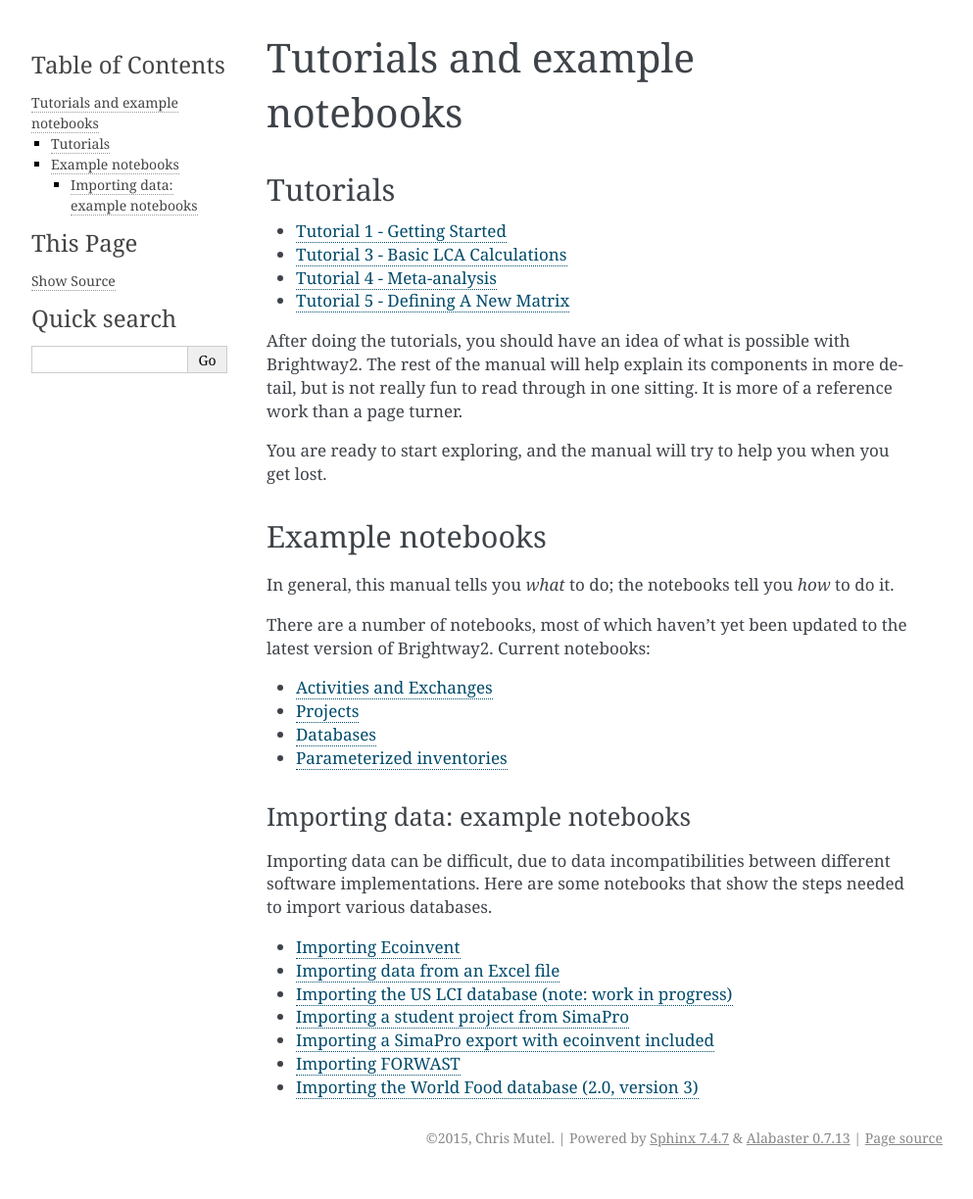
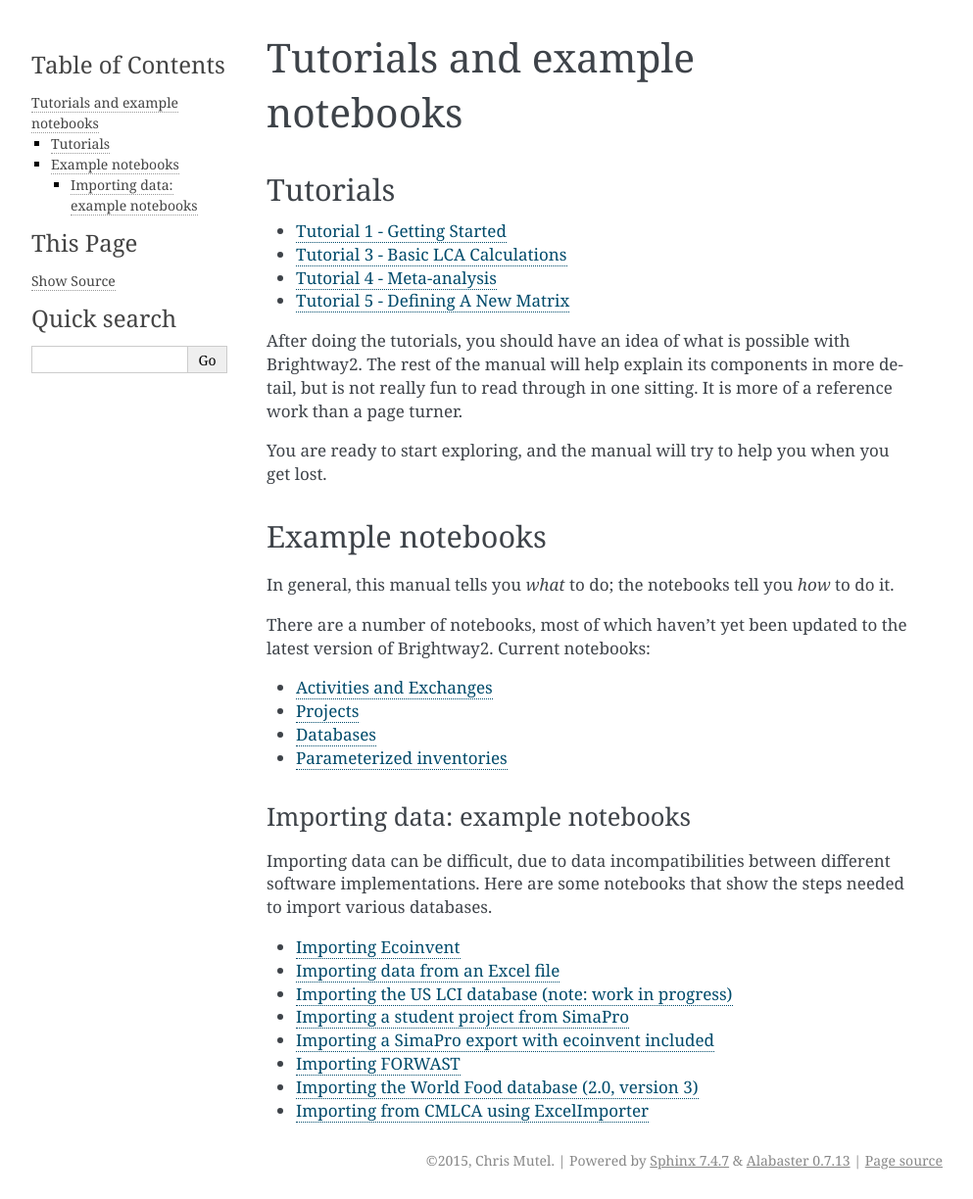
Before and after one commit to brightway-lca/brightway2, a Sphinx documentation site: the page built from docs/notebooks.rst, in a window 1280 px wide. Shown: the whole page at 98% size, without its empty margins (148-1141 px from the left). Built offline with Sphinx 7.4.7, drawn with Linux system fonts in a browser that asks for light colours; before the commit the page ends 1201 px from its top, so only the background shows below that.

Commit message:
Add CMLCA import notebook

```diff
--- a/docs/notebooks.rst
+++ b/docs/notebooks.rst
@@ -43,3 +43,4 @@
 * `Importing a SimaPro export with ecoinvent included <http://nbviewer.ipython.org/urls/bitbucket.org/cmutel/brightway2/raw/2.0/notebooks/IO%20-%20SimaPro%20export%20with%20ecoinvent.ipynb>`__
 * `Importing FORWAST <http://nbviewer.ipython.org/urls/bitbucket.org/cmutel/brightway2/raw/2.0/notebooks/IO%20-%20importing%20FORWAST.ipynb>`__
 * `Importing the World Food database (2.0, version 3) <http://nbviewer.ipython.org/urls/bitbucket.org/cmutel/brightway2/raw/2.0/notebooks/IO%20-%20importing%20the%20World%20Food%20database%20(2.0%20v3).ipynb>`__
+* `Importing from CMLCA using ExcelImporter <http://nbviewer.ipython.org/urls/bitbucket.org/cmutel/brightway2/raw/2.0/notebooks/IO%20-%20CMLCA.ipynb>`__
```
Also changed, not shown: 1 other file.
